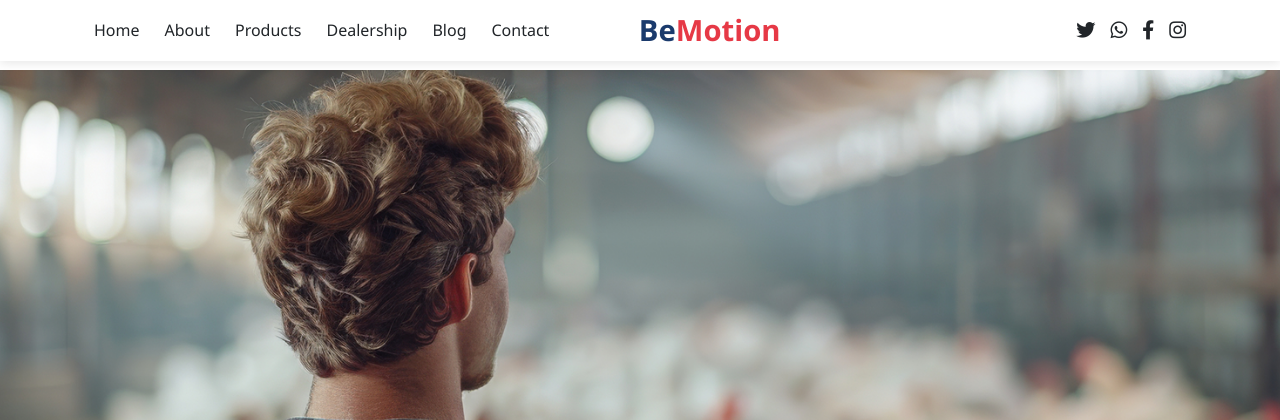
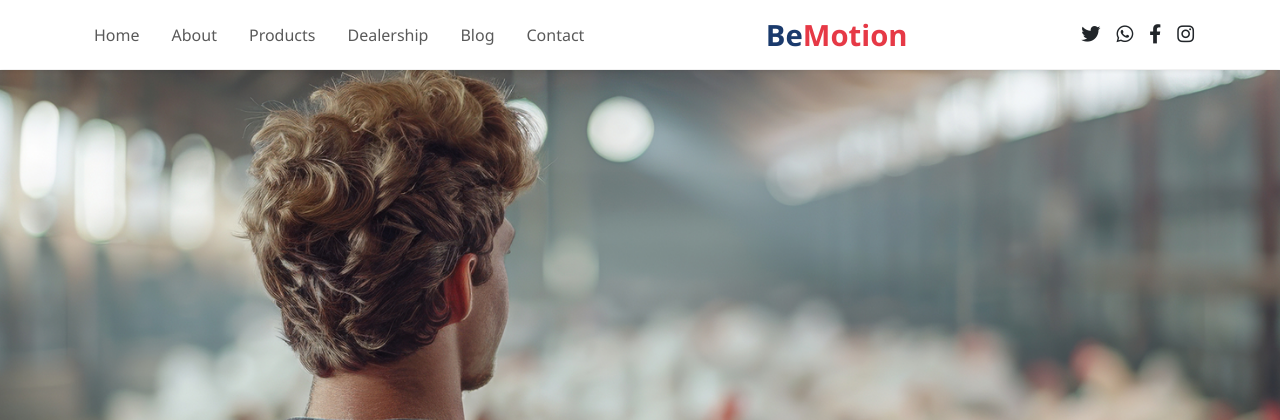
Before and after one commit to electrodragon/BeMotion, a PHP site: page / in a window 1280 px wide; the page is wider, and only the part inside the window is pictured. Shown: the top 420 px of that part. Run offline with PHP 8.4, Linux system fonts and the light colour scheme; style sheets or scripts are compiled from the project's sources.

Commit message:
Add bootstrap responsiveness on header page

```diff
--- a/includes/header.php
+++ b/includes/header.php
@@ -1,26 +1,52 @@
-<header>
-    <div class="container header-container">
-        <!-- Navigation Left -->
-        <div class="nav-left">
-            <ul>
-                <li class="animate__animated animate__fadeInDown animate__slow"><a href="../index.php">Home</a></li>
-                <li class="animate__animated animate__fadeInDown animate__slow"><a href="#">About</a></li>
-                <li class="animate__animated animate__fadeInDown animate__slow"><a href="../product.php">Products</a></li>
-                <li class="animate__animated animate__fadeInDown animate__slow"><a href="#">Dealership</a></li>
-                <li class="animate__animated animate__fadeInDown animate__slow"><a href="#">Blog</a></li>
-                <li class="animate__animated animate__fadeInDown animate__slow"><a href="#">Contact</a></li>
+<header class="shadow-sm fixed-top bg-white">
+    <nav class="navbar navbar-expand-lg container px-3 position-relative">
+        <div class="w-100 d-flex justify-content-between align-items-center gap-3">
+
+            <!-- Left Nav -->
+            <ul class="navbar-nav d-none d-lg-flex flex-row gap-3">
+                <li class="nav-item"><a class="nav-link" href="../index.php">Home</a></li>
+                <li class="nav-item"><a class="nav-link" href="#">About</a></li>
+                <li class="nav-item"><a class="nav-link" href="../product.php">Products</a></li>
+                <li class="nav-item"><a class="nav-link" href="#">Dealership</a></li>
+                <li class="nav-item"><a class="nav-link" href="#">Blog</a></li>
+                <li class="nav-item"><a class="nav-link" href="#">Contact</a></li>
+            </ul>
+
+            <!-- Center Logo -->
+            <a class="navbar-brand logo animate__animated animate__pulse animate__infinite animate__slower mx-auto" href="#">
+                Be<span>Motion</span>
+            </a>
+
+            <!-- Right Social Icons -->
+            <div class="social-icons d-none d-lg-flex gap-3">
+                <a href="#"><i class="fab fa-twitter"></i></a>
+                <a href="#"><i class="fab fa-whatsapp"></i></a>
+                <a href="#"><i class="fab fa-facebook-f"></i></a>
+                <a href="#"><i class="fab fa-instagram"></i></a>
+            </div>
+
+            <!-- Hamburger Button (Right corner) -->
+            <button class="navbar-toggler position-absolute top-0 end-0 mt-2 me-2" type="button" data-bs-toggle="collapse" data-bs-target="#mainNavbar">
+                <span class="navbar-toggler-icon"></span>
+            </button>
+        </div>
+
+        <!-- Mobile Menu Collapse -->
+        <div class="collapse navbar-collapse" id="mainNavbar">
+            <ul class="navbar-nav flex-column text-center w-100 mt-3 d-lg-none">
+                <li class="nav-item"><a class="nav-link" href="../index.php">Home</a></li>
+                <li class="nav-item"><a class="nav-link" href="#">About</a></li>
+                <li class="nav-item"><a class="nav-link" href="../product.php">Products</a></li>
+                <li class="nav-item"><a class="nav-link" href="#">Dealership</a></li>
+                <li class="nav-item"><a class="nav-link" href="#">Blog</a></li>
+                <li class="nav-item"><a class="nav-link" href="#">Contact</a></li>
+                <li class="nav-item mt-3 d-flex justify-content-center gap-3">
+                    <a href="#"><i class="fab fa-twitter"></i></a>
+                    <a href="#"><i class="fab fa-whatsapp"></i></a>
+                    <a href="#"><i class="fab fa-facebook-f"></i></a>
+                    <a href="#"><i class="fab fa-instagram"></i></a>
+                </li>
             </ul>
         </div>
-
-        <!-- Logo -->
-        <a href="#" class="logo animate__animated animate__pulse animate__infinite animate__slower">Be<span>Motion</span></a>
-
-        <!-- Social Icons -->
-        <div class="nav-right social-icons">
-            <a class="animate__animated animate__fadeInRight animate__slow" href="#"><i class="fab fa-twitter"></i></a>
-            <a class="animate__animated animate__fadeInRight animate__slow" href="#"><i class="fab fa-whatsapp"></i></a>
-            <a class="animate__animated animate__fadeInRight animate__slow" href="#"><i class="fab fa-facebook-f"></i></a>
-            <a class="animate__animated animate__fadeInRight animate__slow" href="#"><i class="fab fa-instagram"></i></a>
-        </div>
-    </div>
+    </nav>
 </header>
--- a/index.php
+++ b/index.php
@@ -8,6 +8,7 @@
     <link rel="stylesheet" href="css/app.css">
     <link rel="stylesheet" href="https://cdnjs.cloudflare.com/ajax/libs/animate.css/4.1.1/animate.min.css"/>
     <link rel="stylesheet" href="https://cdnjs.cloudflare.com/ajax/libs/aos/2.3.4/aos.css">
+    <link href="https://cdn.jsdelivr.net/npm/bootstrap@5.3.3/dist/css/bootstrap.min.css" rel="stylesheet">
 
 </head>
 <body>
@@ -47,5 +48,6 @@
     <script>
         AOS.init();
     </script>
+    <script src="https://cdn.jsdelivr.net/npm/bootstrap@5.3.3/dist/js/bootstrap.bundle.min.js"></script>
 </body>
 </html>
--- a/scss/_header.scss
+++ b/scss/_header.scss
@@ -1,33 +1,41 @@
 header {
-    background-color: white;
-    box-shadow: 0 2px 10px rgba(0, 0, 0, 0.1);
-    position: fixed;
-    width: 100%;
-    top: 0;
     z-index: 1000;
-}
 
-.header-container {
-    display: flex;
-    justify-content: space-between;
-    align-items: center;
-    padding: 15px 30px;
-    max-width: 90%;
-    margin: 0 auto;
-    position: relative;
-}
+    .logo {
+        font-size: 1.8rem;
+        font-weight: 700;
+        color: var(--primary);
+        display: flex;
+        justify-content: center;
+        align-items: center;
 
-.nav-left ul {
-    display: flex;
-    list-style: none;
-    margin: 0;
-    padding: 0;
+        span {
+            color: var(--secondary);
+        }
+    }
 
-    li {
-        margin-right: 25px;
+    .social-icons a {
+        color: var(--dark);
+        font-size: 1.2rem;
+        transition: 0.3s ease;
 
-        a {
-            text-decoration: none;
+        &:hover {
+            color: var(--secondary);
+        }
+    }
+
+    .social-icons a {
+        color: var(--dark);
+        font-size: 1.2rem;
+        transition: color 0.3s;
+
+        &:hover {
+            color: var(--secondary);
+        }
+    }
+
+    .nav-left {
+        .nav-link {
             color: var(--dark);
             font-weight: 500;
             position: relative;
@@ -53,28 +61,8 @@ header {
             }
         }
     }
-}
 
-.logo {
-    position: absolute;
-    left: 50%;
-    transform: translateX(-50%);
-    font-size: 1.8rem;
-    font-weight: 700;
-    color: var(--primary);
-    text-decoration: none;
-
-    span {
-        color: var(--secondary);
-    }
-}
-
-.nav-right {
-    display: flex;
-    align-items: center;
-    gap: 15px;
-
-    a {
+    .nav-right a {
         color: var(--dark);
         font-size: 1.2rem;
         transition: color 0.3s;
```
Also changed, not shown: other parts of scss/_header.scss (+49 -4 lines).
